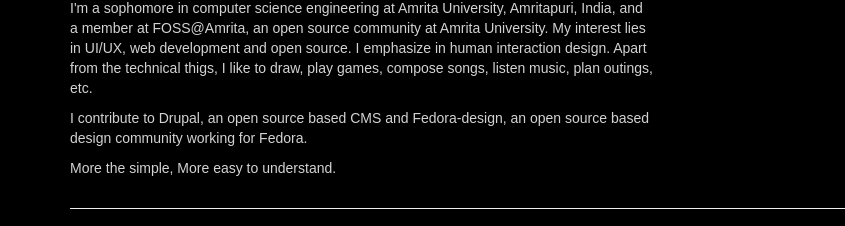
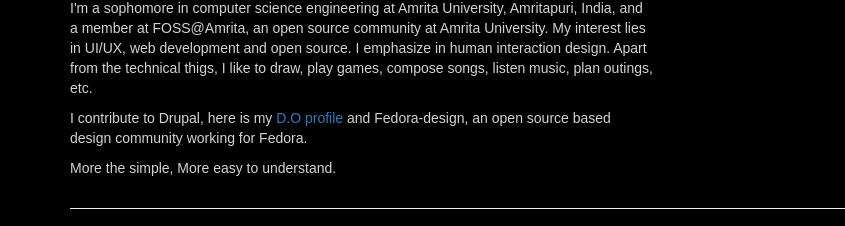
Before and after one commit to akashfoss/akashfoss.github.io1, a plain HTML site: page index.html in a window 1280 px wide. Shown: the part 509-735 px from the top of the page, 0-845 px from the left. Drawn offline with nearby package versions, Linux system fonts and the light colour scheme.

Commit message:
Drupal profile added

```diff
--- a/index.html
+++ b/index.html
@@ -67,7 +67,7 @@
                 <p><font face="arial" color="lightgrey">Hello guys,</font></p>
 		<p><font face="arial" color="lightgrey">I'm a sophomore in computer science engineering at Amrita University, Amritapuri, India, and<br>a member at FOSS@Amrita, an open source community at Amrita University. My interest lies <br>in UI/UX, web development and open source. I emphasize in human interaction design. Apart<br>from the technical thigs, I like to draw, play games, compose songs, listen music, plan outings,<br>etc.   </font>
 </p>
-		<p><font face="arial" color="lightgrey">I contribute to Drupal, an open source based CMS and Fedora-design, an open source based <br>design community working for Fedora.</font></p>
+		<p><font face="arial" color="lightgrey">I contribute to Drupal, here is my <a href="https://www.drupal.org/u/akashkrishnan">D.O profile</a> and Fedora-design, an open source based <br>design community working for Fedora. </font></p>
 		<p><font face="arial" color="lightgrey">More the simple, More easy to understand.</font></p>
             </div>
             <div class="col-sm-4">
```
